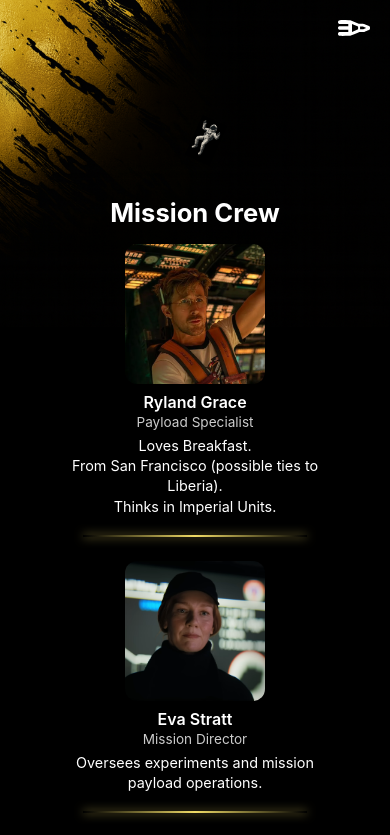
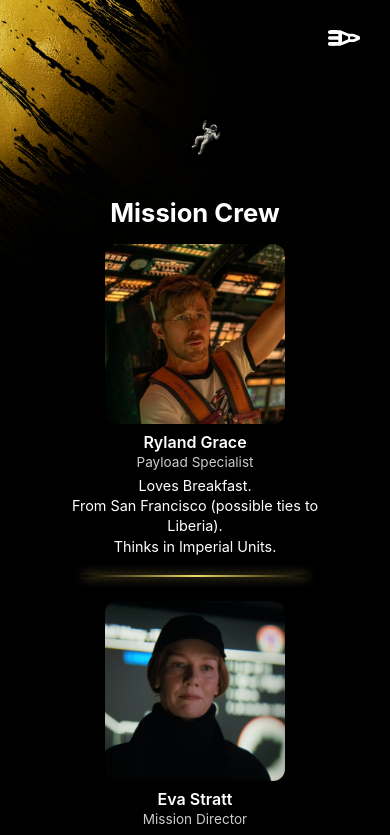
Before and after one commit to mogulermike/ProjectHailMary, a React (Vite) app: page /crew in a window 390 px wide. Shown: the top 835 px of the page. Built offline with nearby package versions, Linux system fonts and the light colour scheme.

Commit message:
mobile tweaks

```diff
--- a/src/index.css
+++ b/src/index.css
@@ -148,13 +148,13 @@ body {
   }
 
   .app-header {
-    right: 20px;
-    top: 12px;
+    right: 30px;
+    top: 22px;
   }
 
   .nav-panel {
     right: 0px;
-    width: 80px;
+    width: 100px;
     padding: 12px 18px;
     font-size: 0.5rem; /* or 14px, etc */
   }
--- a/src/pages/CrewPage.jsx
+++ b/src/pages/CrewPage.jsx
@@ -109,8 +109,8 @@ const CrewItem = styled.li`
 `;
 
 const CrewPhoto = styled.img`
-  width: 140px;
-  height: 140px;
+  width: 180px;
+  height: 180px;
   object-fit: cover;
   border-radius: 12px;
   margin-bottom: 8px;
```
